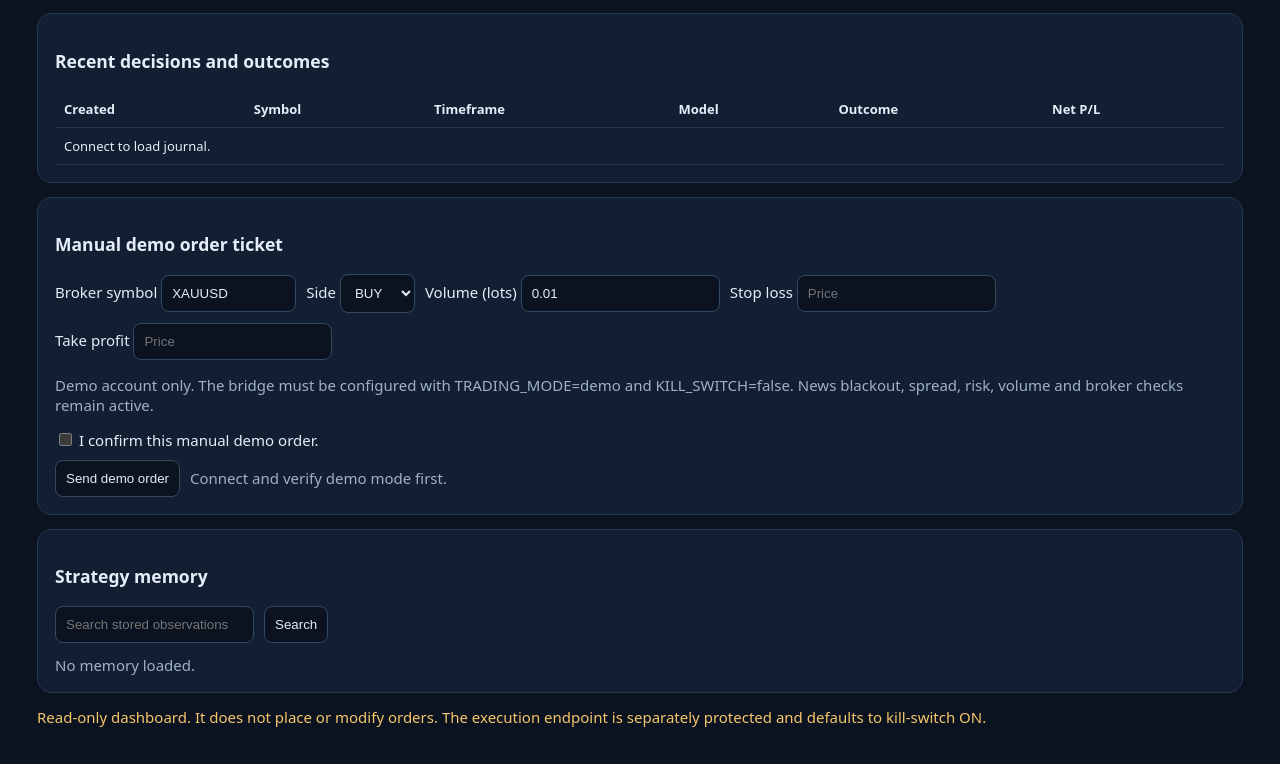
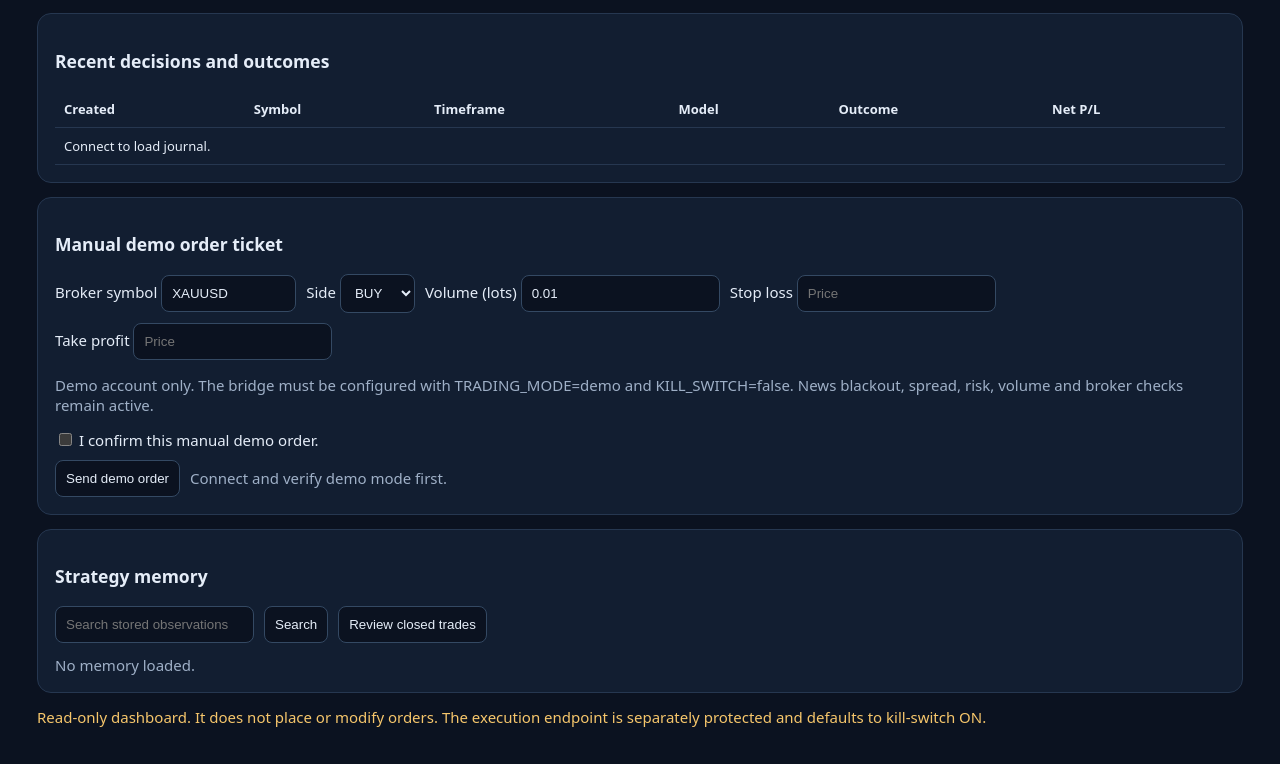
Before and after one commit to matomem/Advanced-trading-human, a website: page dashboard/index.html in a window 1280 px wide. Shown: the part 896-1660 px from the top of the page. Drawn offline with Linux system fonts and the light colour scheme.

Commit message:
Add manual journal-to-memory review action

```diff
--- a/dashboard/index.html
+++ b/dashboard/index.html
@@ -33,7 +33,7 @@ input,button,select{background:#0b1220;color:#e5edf8;border:1px solid #344963;bo
 <label><input type="checkbox" id="demo-confirm"> I confirm this manual demo order.</label>
 <div class="row" style="margin-top:10px"><button id="send-demo" disabled>Send demo order</button><span id="order-result" class="muted">Connect and verify demo mode first.</span></div>
 </div>
-<div class="card"><h3>Strategy memory</h3><div class="row"><input id="memory-query" placeholder="Search stored observations"><button id="search-memory">Search</button></div><div id="memories" class="muted" style="margin-top:12px">No memory loaded.</div></div>
+<div class="card"><h3>Strategy memory</h3><div class="row"><input id="memory-query" placeholder="Search stored observations"><button id="search-memory">Search</button><button id="learn-memory">Review closed trades</button></div><div id="memories" class="muted" style="margin-top:12px">No memory loaded.</div></div>
 <p id="status">Read-only dashboard. It does not place or modify orders. The execution endpoint is separately protected and defaults to kill-switch ON.</p>
 <script>
 let currentHealth=null; const el=id=>document.getElementById(id), base=()=>el('url').value.replace(/\/$/,''), headers=()=>({'Authorization':'Bearer '+el('token').value});
@@ -61,4 +61,5 @@ async function sendDemoOrder(){
 }
 el('send-demo').addEventListener('click',sendDemoOrder);
 el('refresh').addEventListener('click',refresh);el('search-memory').addEventListener('click',loadMemory);
+el('learn-memory').addEventListener('click',async()=>{try{const r=await fetch(base()+'/memory/learn?limit=1000',{method:'POST',headers:headers()});const data=await r.json();if(!r.ok)throw new Error(JSON.stringify(data));el('memories').textContent='Reviewed '+data.groups_reviewed+' groups; created '+data.new_memories_created+' unverified notes.';await loadMemory()}catch(e){el('memories').textContent='Learning review failed: '+e.message}});
 </script></body></html>
```
